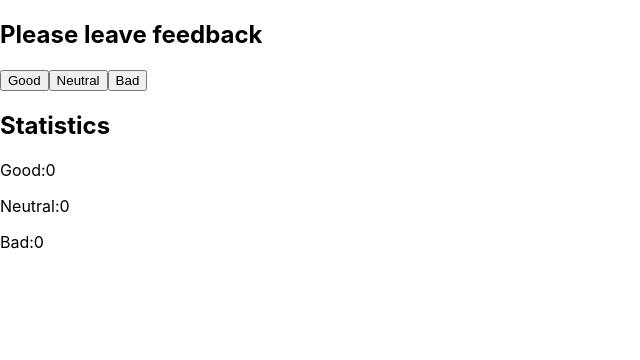
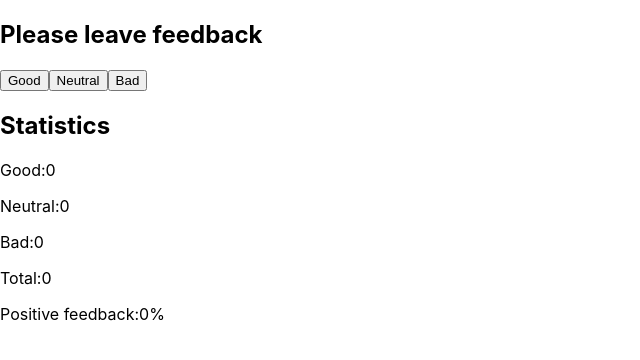
Before and after one commit to frandrew90/goit-react-hw-02-feedback, a React (Create React App) app: page / in a window 1280 px wide. Shown: the top 360 px of the page, without its empty margins (0-640 px from the left). Built offline with nearby package versions, Linux system fonts and the light colour scheme.

Commit message:
made the second step of HW

```diff
--- a/src/Components/Main/Main.js
+++ b/src/Components/Main/Main.js
@@ -14,7 +14,28 @@ class Main extends Component {
     this.setState(prev => ({ [name]: prev[name] + 1 }));
   };
 
+  countTotalFeedback = () => {
+    const { bad, good, neutral } = this.state;
+    const total = bad + good + neutral;
+    return total;
+  };
+
+  countPositiveFeedbackPercentage = () => {
+    const { good } = this.state;
+    let positivePercentage = 0;
+    if (good === 0) {
+      positivePercentage = 0;
+      return positivePercentage;
+    }
+    positivePercentage = (good * 100) / this.countTotalFeedback();
+    console.log(good);
+    console.log(this.countTotalFeedback());
+    return positivePercentage;
+  };
+
   render() {
+    const totalFeedback = this.countTotalFeedback();
+
     return (
       <>
         <Section title="Please leave feedback">
@@ -32,6 +53,8 @@ class Main extends Component {
           <p>Good:{this.state.good}</p>
           <p>Neutral:{this.state.neutral}</p>
           <p>Bad:{this.state.bad}</p>
+          <p>Total:{totalFeedback}</p>
+          <p>Positive feedback:{this.countPositiveFeedbackPercentage()}%</p>
         </Section>
       </>
     );
```
